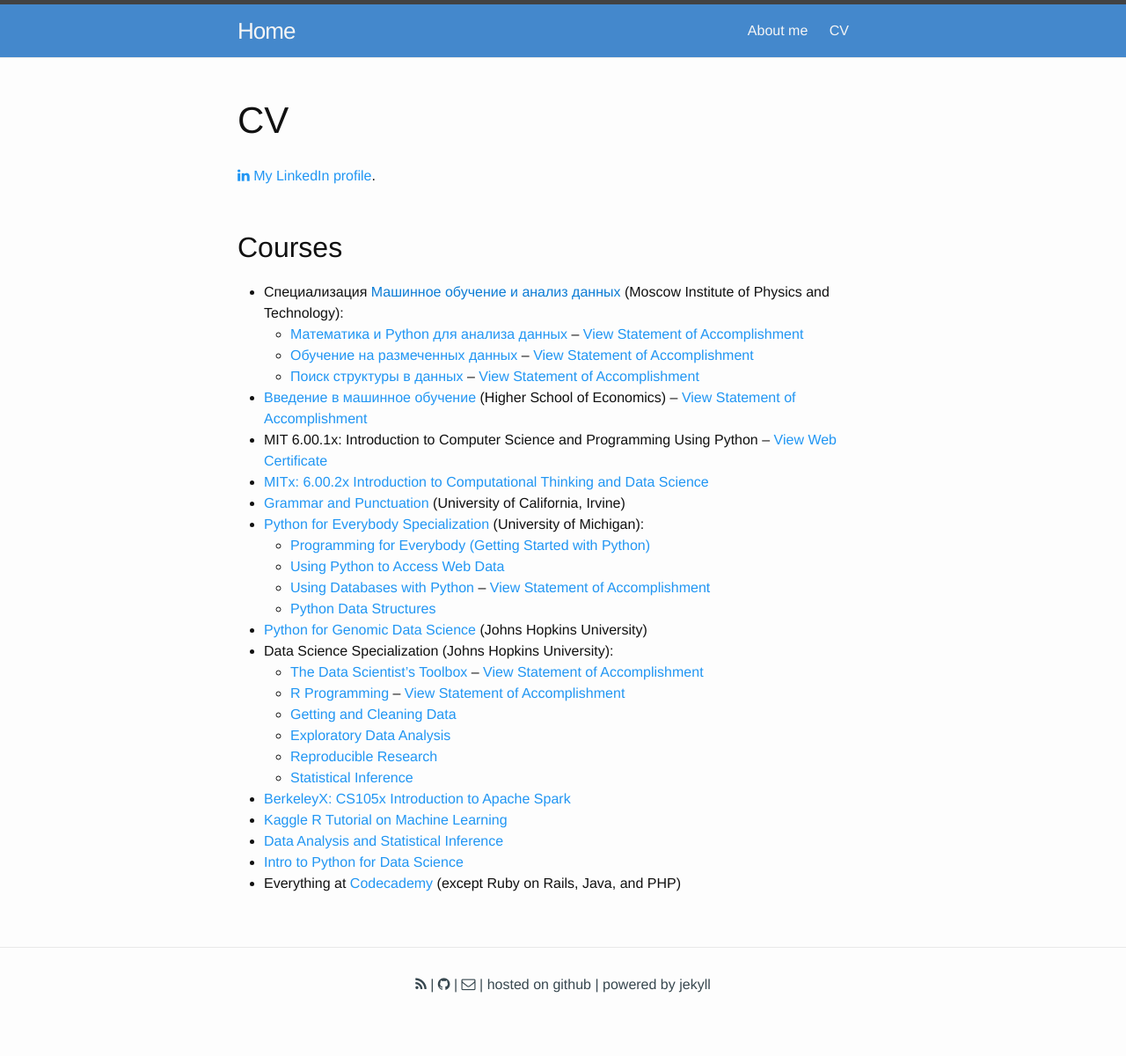
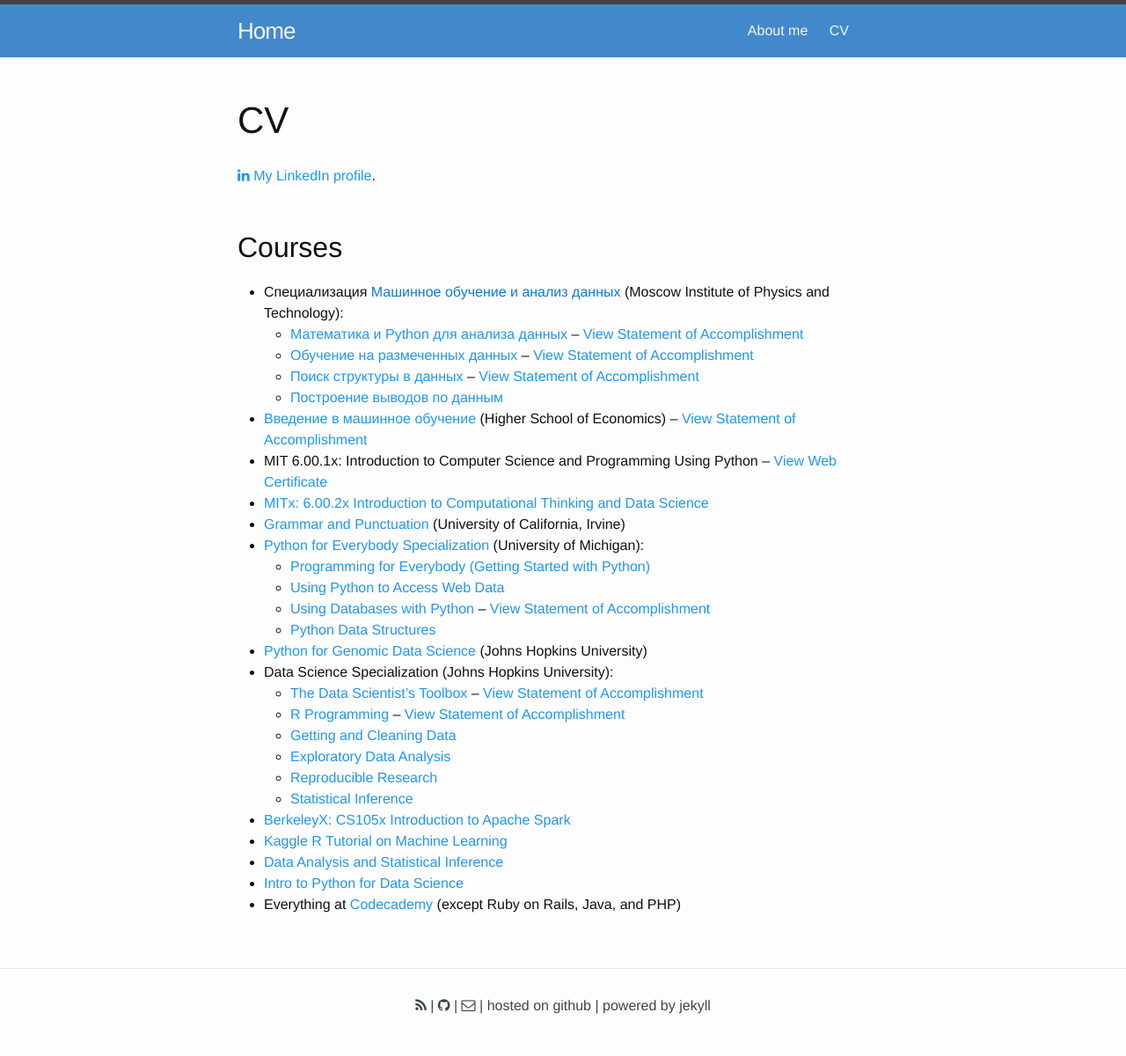
Before and after one commit to demidovakatya/demidovakatya.github.io, a Jekyll site: the page built from cv.md, in a window 1280 px wide. Shown: the whole page at 88% size. Built offline with Jekyll 4.4.1, drawn with Linux system fonts in a browser that asks for light colours; nearby versions of some CDN libraries; before the commit the page ends 1176 px from its top, so only the background shows below that.

Commit message:
added a course to cv

```diff
--- a/cv.md
+++ b/cv.md
@@ -12,6 +12,7 @@
     * <a href="https://www.coursera.org/learn/mathematics-and-python/home/welcome">Математика и Python для анализа данных</a> – <a href="https://www.coursera.org/account/accomplishments/records/W82UVA27KM6U" target="_blank">View Statement of Accomplishment</a>
     * <a href="https://www.coursera.org/learn/supervised-learning/home/welcome">Обучение на размеченных данных</a> – <a href="https://www.coursera.org/account/accomplishments/certificate/7HJB389DV53Y" target="_blank">View Statement of Accomplishment</a>
     * <a href="https://www.coursera.org/learn/unsupervised-learning/home/welcome">Поиск структуры в данных</a> – <a href="https://www.coursera.org/account/accomplishments/certificate/7HJB389DV53Y" target="_blank">View Statement of Accomplishment</a>
+    * <a href="https://www.coursera.org/learn/stats-for-data-analysis/home/welcome">Построение выводов по данным</a>
 * <a href="https://www.coursera.org/learn/vvedenie-mashinnoe-obuchenie/home/info">Введение в машинное обучение</a> (Higher School of Economics) – <a href="https://www.coursera.org/account/accomplishments/records/WUPNNFRC9R9U" target="_blank">View Statement of Accomplishment</a>
 * MIT 6.00.1x: Introduction to Computer Science and Programming Using Python – <a href="https://courses.edx.org/certificates/a0da1fc2bfc745af9e3b2802105ff5dc" target="_blank">View Web Certificate</a>
 * [MITx: 6.00.2x Introduction to Computational Thinking and Data Science](https://courses.edx.org/courses/course-v1:MITx+6.00.2x_5+1T2016/info)
```
